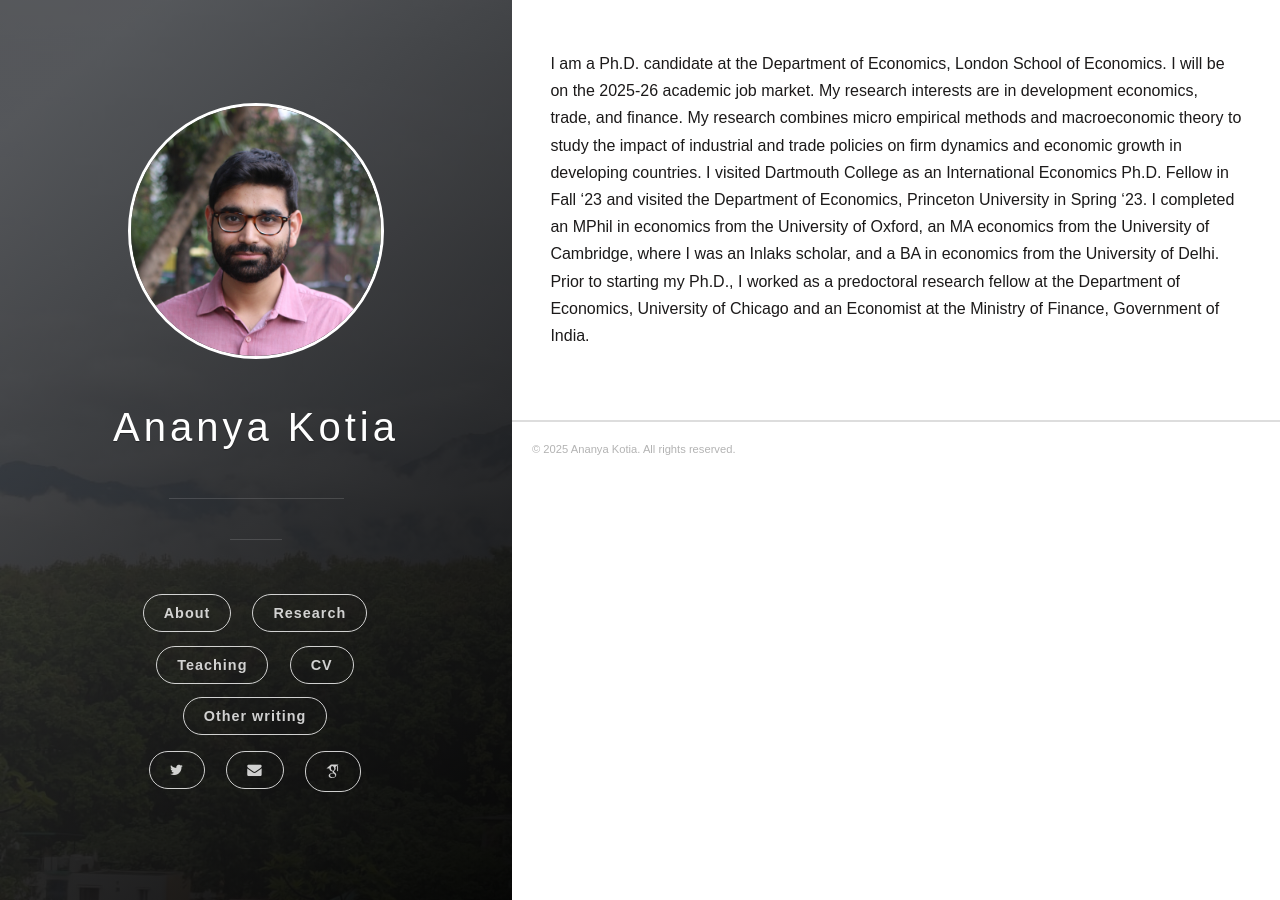
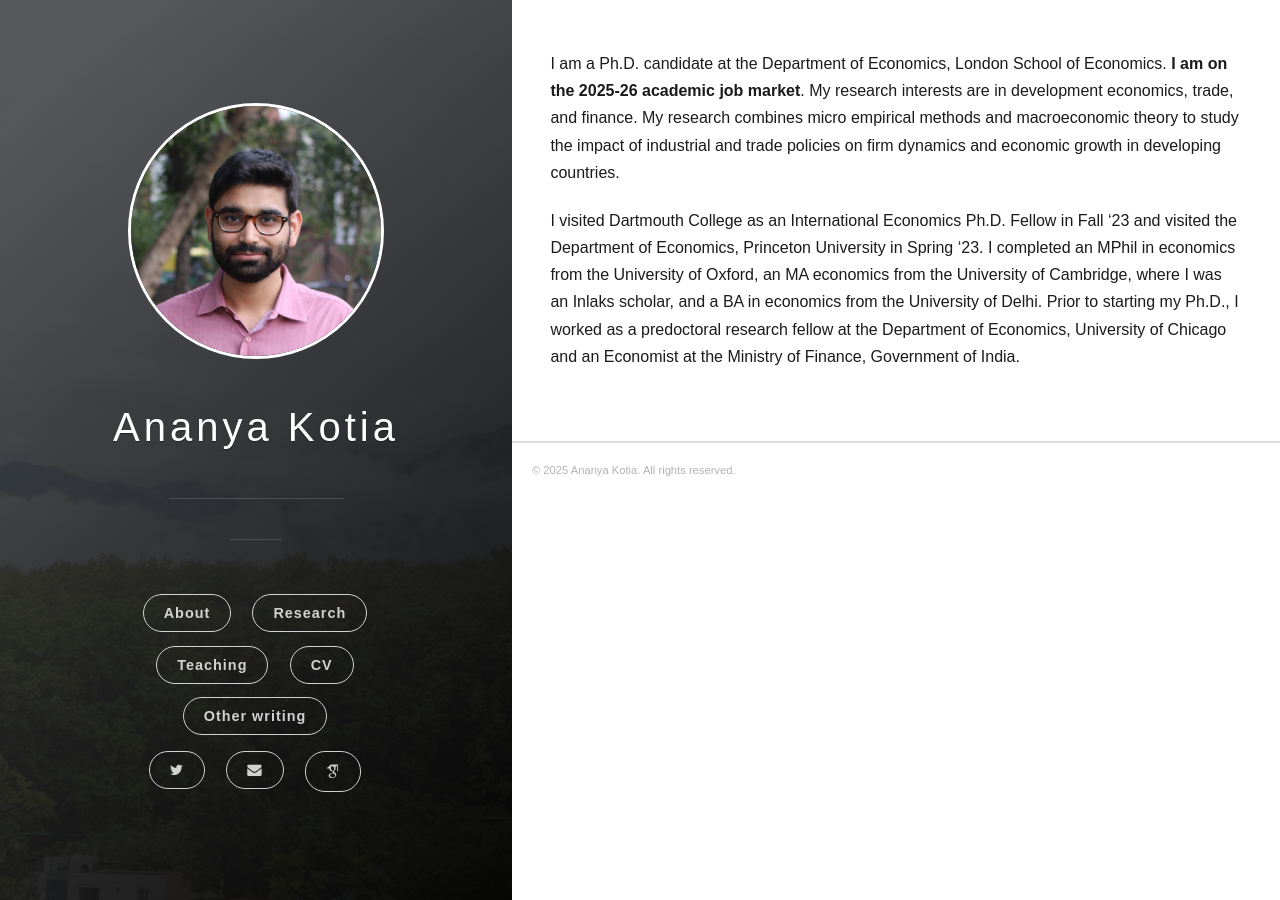
Before and after one commit to ananyakotia/ananyakotia.github.io, a Jekyll site: the page built from pages/about.markdown, in a window 1280 px wide. Built offline with Jekyll 4.4.1, drawn with Linux system fonts in a browser that asks for light colours; some web fonts are replaced.

Commit message:
update paper and about

```diff
--- a/pages/about.markdown
+++ b/pages/about.markdown
@@ -5,4 +5,6 @@ hide_title: true
 permalink: /about/
 ---
 
-I am a Ph.D. candidate at the Department of Economics, London School of Economics. I will be on the 2025-26 academic job market. My research interests are in development economics, trade, and finance. My research combines micro empirical methods and macroeconomic theory to study the impact of industrial and trade policies on firm dynamics and economic growth in developing countries. I visited Dartmouth College as an International Economics Ph.D. Fellow in Fall '23 and visited the Department of Economics, Princeton University in Spring '23. I completed an MPhil in economics from the University of Oxford, an MA economics from the University of Cambridge, where I was an Inlaks scholar, and a BA in economics from the University of Delhi.  Prior to starting my Ph.D., I worked as a predoctoral research fellow at the Department of Economics, University of Chicago and an Economist at the Ministry of Finance, Government of India.
+I am a Ph.D. candidate at the Department of Economics, London School of Economics. <strong>I am on the 2025-26 academic job market</strong>. My research interests are in development economics, trade, and finance. My research combines micro empirical methods and macroeconomic theory to study the impact of industrial and trade policies on firm dynamics and economic growth in developing countries.
+
+I visited Dartmouth College as an International Economics Ph.D. Fellow in Fall '23 and visited the Department of Economics, Princeton University in Spring '23. I completed an MPhil in economics from the University of Oxford, an MA economics from the University of Cambridge, where I was an Inlaks scholar, and a BA in economics from the University of Delhi.  Prior to starting my Ph.D., I worked as a predoctoral research fellow at the Department of Economics, University of Chicago and an Economist at the Ministry of Finance, Government of India.
```
Also changed, not shown: 1 other file.
